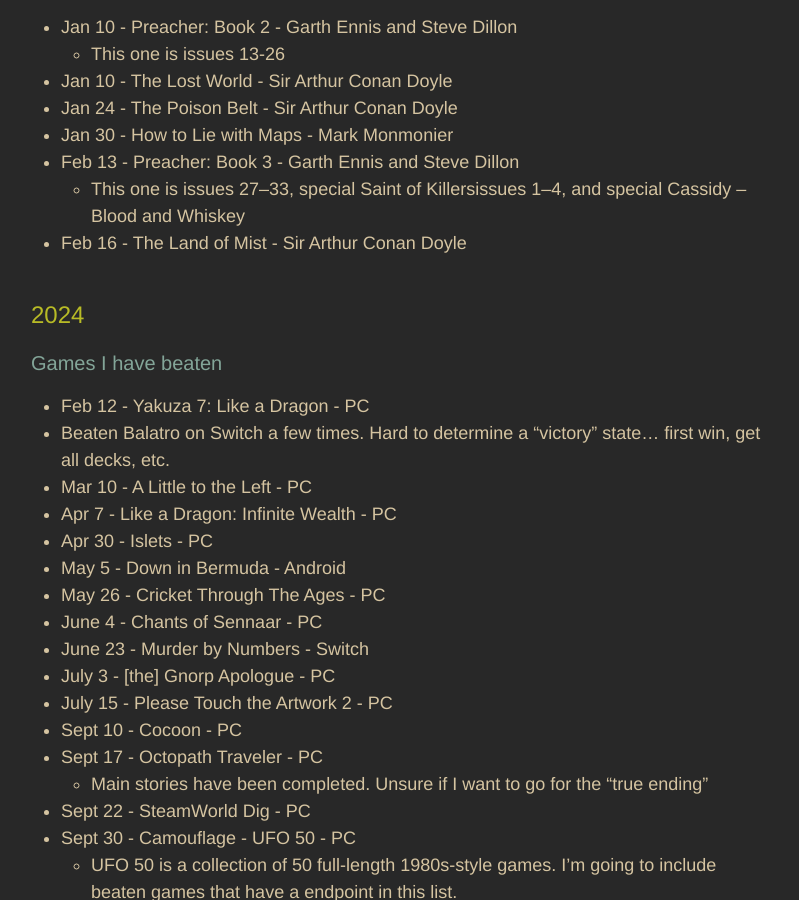
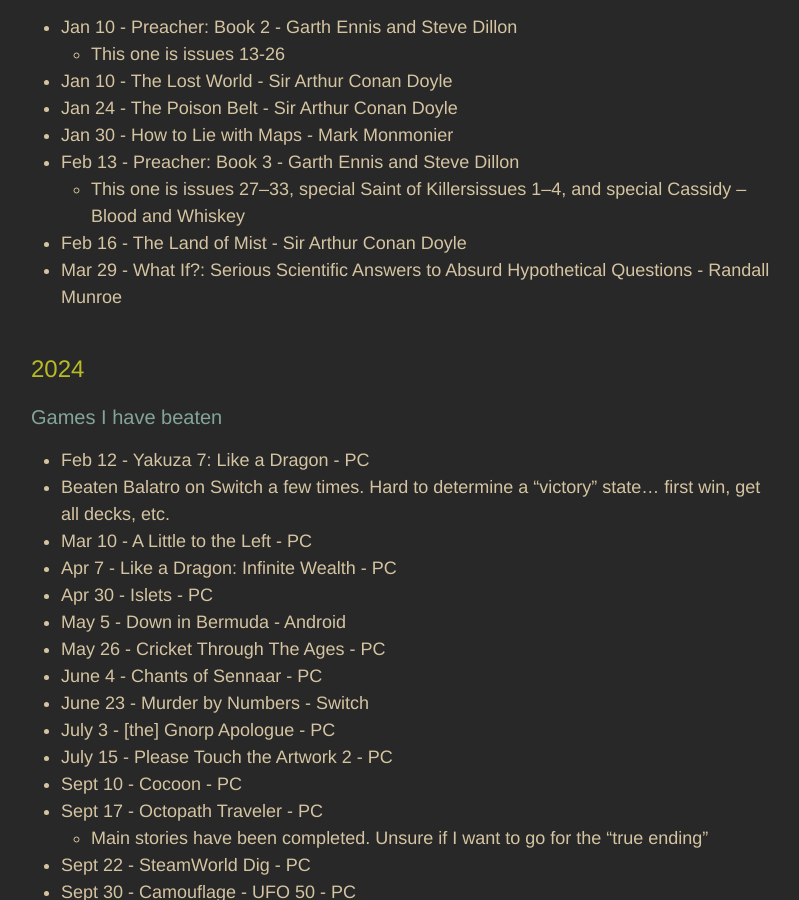
Before and after one commit to adkinsrs/sadkins_site, a Jekyll site: the page built from misc.md, in a window 1280 px wide and 900 px high, scrolled down 821 px. Shown: the whole window, without its empty margins (239-1038 px from the left). Built offline with Jekyll 4.4.1, drawn with Linux system fonts in a browser that asks for light colours.

Commit message:
read a book

```diff
--- a/misc.md
+++ b/misc.md
@@ -37,6 +37,7 @@
 * Feb 13 - Preacher: Book 3 - Garth Ennis and Steve Dillon
   * This one is issues 27–33, special Saint of Killersissues 1–4, and special Cassidy – Blood and Whiskey
 * Feb 16 - The Land of Mist - Sir Arthur Conan Doyle
+* Mar 29 - What If?: Serious Scientific Answers to Absurd Hypothetical Questions - Randall Munroe
 
 ## 2024
 
```
